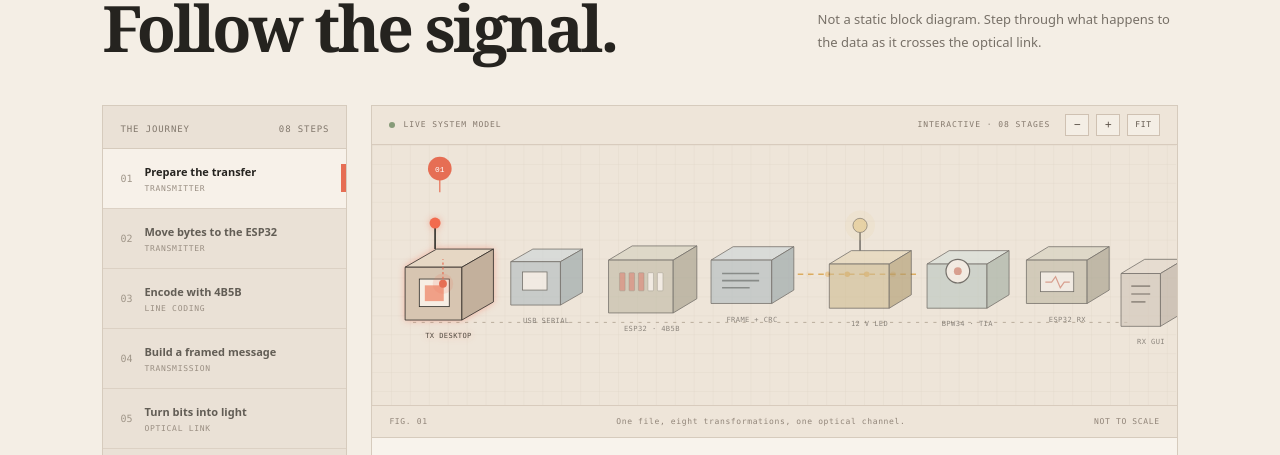
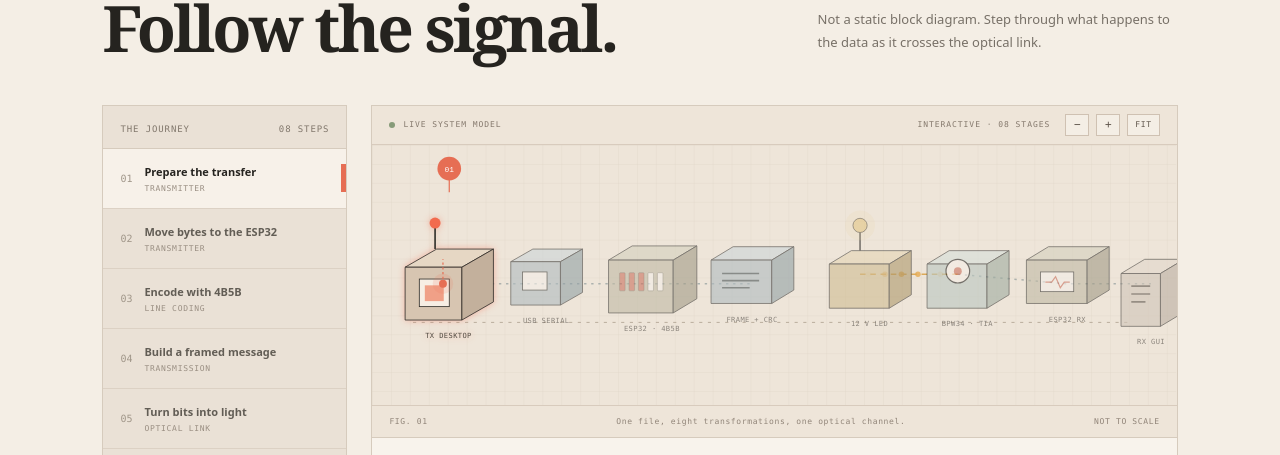
Before and after one commit to luckyprinter/lifi, a React (Vite) app: page / in a window 1280 px wide. Shown: the part 1099-1554 px from the top of the page. Built offline with nearby package versions, Linux system fonts and the light colour scheme.

Commit message:
Improve signal journey path and optical-link animation

```diff
--- a/src/App.jsx
+++ b/src/App.jsx
@@ -44,7 +44,8 @@ function Packet({ step }) {
 function SignalDiagram({ active, onSelect }) {
   const [zoom,setZoom] = useState(1);
   const names = ['TX GUI','USB','4B5B','FRAME','LED','BPW34','RX MCU','FILE'];
-  const activeX = 86 + active * 124;
+  const stageX = [98,221,355,482,619,743,881,988];
+  const activeX = stageX[active];
   return <div className="diagram-frame">
     <div className="diagram-topline"><span><i/> LIVE SYSTEM MODEL</span><div className="diagram-toolbar"><span>INTERACTIVE · 08 STAGES</span><button onClick={()=>setZoom(v=>Math.max(.85,v-.15))} aria-label="Zoom out">−</button><button onClick={()=>setZoom(v=>Math.min(1.6,v+.15))} aria-label="Zoom in">+</button><button onClick={()=>setZoom(1)} aria-label="Fit diagram">FIT</button></div></div>
     <svg className="signal-svg" viewBox="0 0 1020 330" role="img" aria-label="Isometric diagram of the visible light communication signal path">
@@ -56,9 +57,11 @@ function SignalDiagram({ active, onSelect }) {
       <rect width="1020" height="330" fill="url(#grid)" opacity=".8"/>
       <g transform={`translate(${510*(1-zoom)} ${165*(1-zoom)}) scale(${zoom})`}>
       <path d="M52 225 L965 225" stroke="#b8aa9a" strokeWidth="1.2" strokeDasharray="4 7"/>
-      <path d="M540 164 L690 164" stroke="url(#beam)" strokeWidth="28" filter="url(#soft)"/>
-      <path d="M540 164 L690 164" stroke="#d9a34b" strokeWidth="2" strokeDasharray="7 6" opacity=".85"/>
-      {Array.from({length:5},(_,i)=><motion.circle key={i} r="3.5" fill="#e6a94f" animate={{cx:[548,680],opacity:[0,1,0]}} transition={{duration:1.5,delay:i*.28,repeat:Infinity,ease:'linear'}} cy={164}/>)}
+      <path d="M98 176 L221 176 L355 176 L482 176" fill="none" stroke="#9da6a4" strokeWidth="2" strokeDasharray="3 6" opacity=".8"/>
+      <path d="M619 164 L743 164" stroke="url(#beam)" strokeWidth="28" filter="url(#soft)"/>
+      <path d="M619 164 L743 164" stroke="#d9a34b" strokeWidth="2" strokeDasharray="7 6" opacity=".9"/>
+      <path d="M743 164 L881 176 L988 176" fill="none" stroke="#9da6a4" strokeWidth="2" strokeDasharray="3 6" opacity=".8"/>
+      {Array.from({length:5},(_,i)=><motion.circle key={i} r="3.5" fill="#e6a94f" animate={{cx:[625,737],opacity:[0,1,0]}} transition={{duration:1.5,delay:i*.28,repeat:Infinity,ease:'linear'}} cy={164}/>)}
       <g className={active===0?"diagram-node active":"diagram-node"} transform="translate(42 80)" role="button" tabIndex={0} aria-label={`Select ${names[0]} stage`} onClick={()=>onSelect(0)} onKeyDown={e=>{if(e.key==='Enter'||e.key===' '){e.preventDefault();onSelect(0)}}}>
         <path d="M0 75 L40 52 L112 52 L72 75 Z" fill="#e5d7c6" stroke="#2c2a27"/>
         <path d="M0 75 L72 75 L72 142 L0 142 Z" fill="#d5c5b3" stroke="#2c2a27"/>
```
